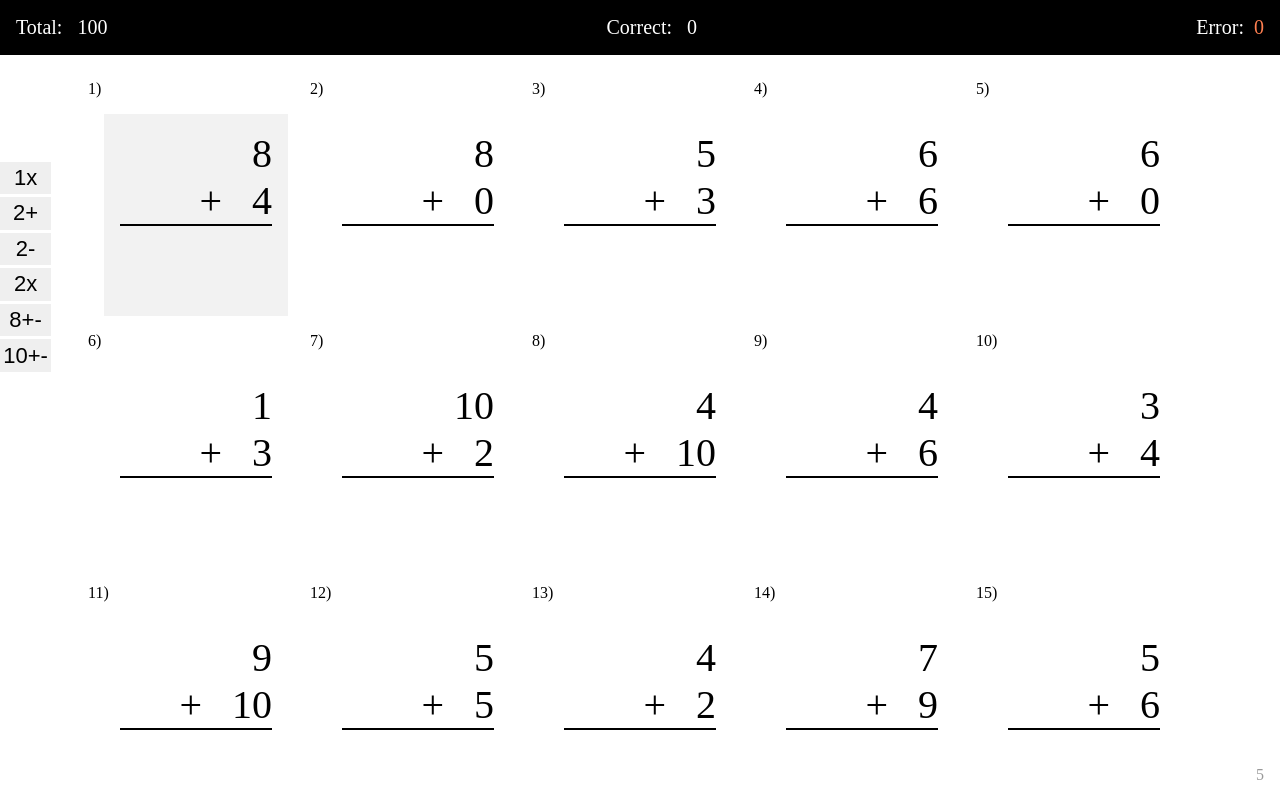
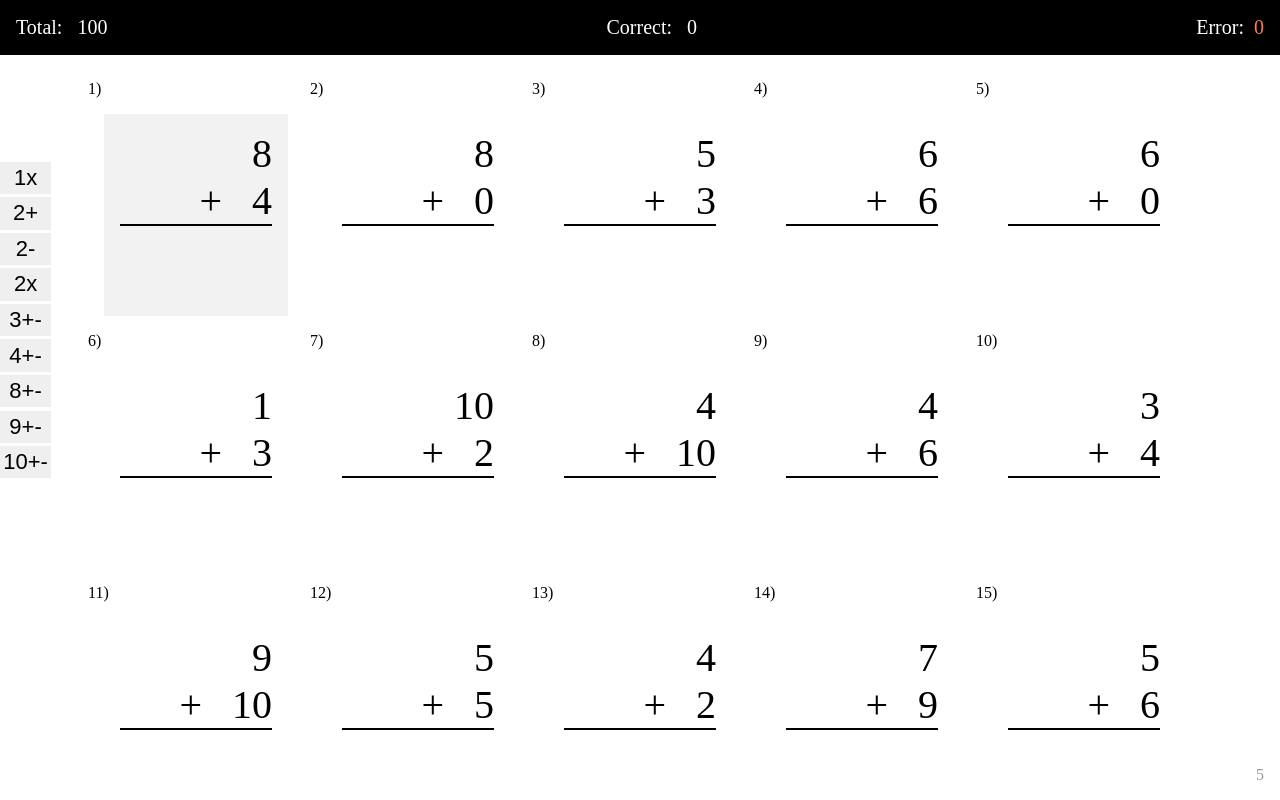
Before and after one commit to windmaomao/react-sheet, a React (Create React App) app in the folder web/: page / in a window 1280 px wide. Shown: the top 800 px of the page. Built offline with nearby package versions, Linux system fonts and the light colour scheme; a web font is replaced by a local one.

Commit message:
add more math gen cases

```diff
--- a/web/src/components/Selector.js
+++ b/web/src/components/Selector.js
@@ -9,8 +9,11 @@ const gens = [
   { label: '2+',  gen: g({ max: 20, operator: '+', min: 5 }) },
   { label: '2-',  gen: g({ max: 20, operator: '-', min: 5 }) },
   { label: '2x',  gen: g({ max: 10, operator: 'x', min: 2 }) },
+  { label: '3+-', gen: g({ max: 30, operator: '+-', min: 5 }) },
+  { label: '4+-', gen: g({ max: 40, operator: '+-', min: 6 }) },
   { label: '8+-', gen: g({ max: 80, operator: '+-', min: 8 }) },
-  { label: '10+-', gen: g({ max: 200, operator: '+-', min: 20 }) },
+  { label: '9+-', gen: g({ max: 120, operator: '+-', min: 14 }) },
+  { label: '10+-', gen: g({ max: 180, operator: '+-', min: 16 }) },
 ]
 
 const Selector = ({ onSelect }) => {
```
